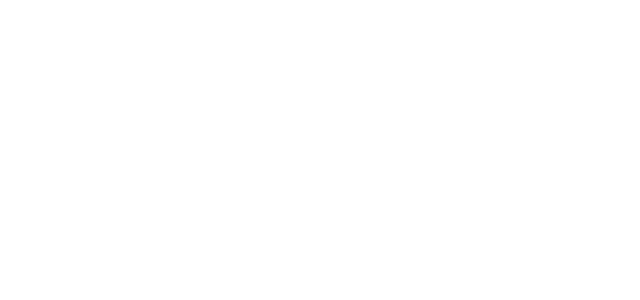
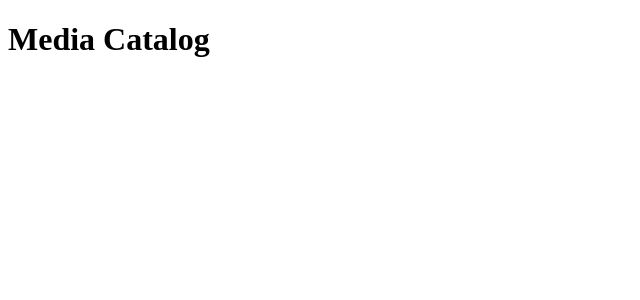
Before and after one commit to steppjason/media-catalog, a React (Create React App) app: page / in a window 1280 px wide. Shown: the top 300 px of the page, without its empty margins (0-640 px from the left). Built offline with nearby package versions, Linux system fonts and the light colour scheme.

Commit message:
Deploy test

```diff
--- a/src/App.js
+++ b/src/App.js
@@ -2,8 +2,9 @@
 
 function App() {
   return (
-    <div className="App">
-    </div>
+	  <div className="App">
+		  <h1>Media Catalog</h1>
+	  </div>
   )
 }
 
```
